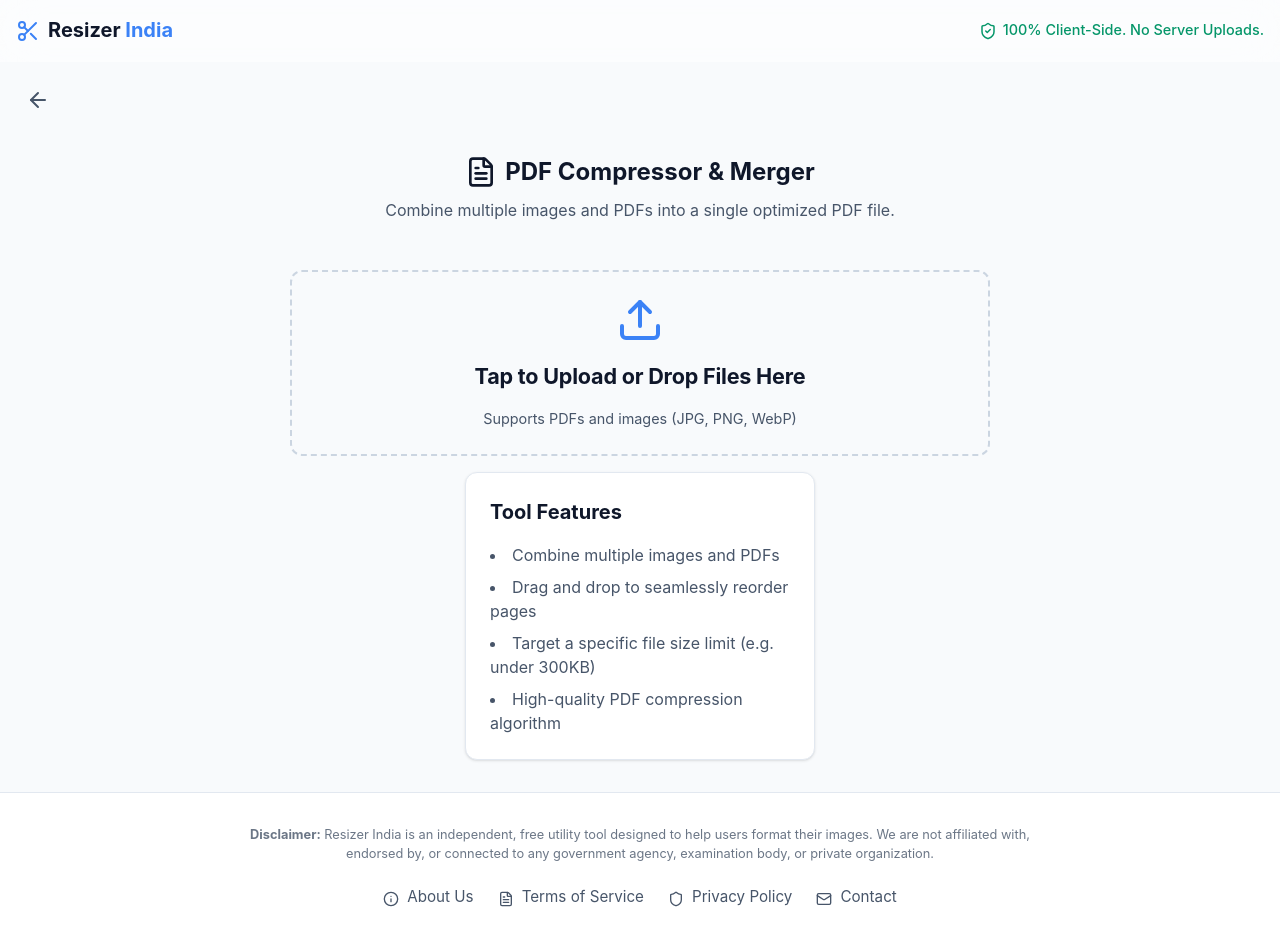
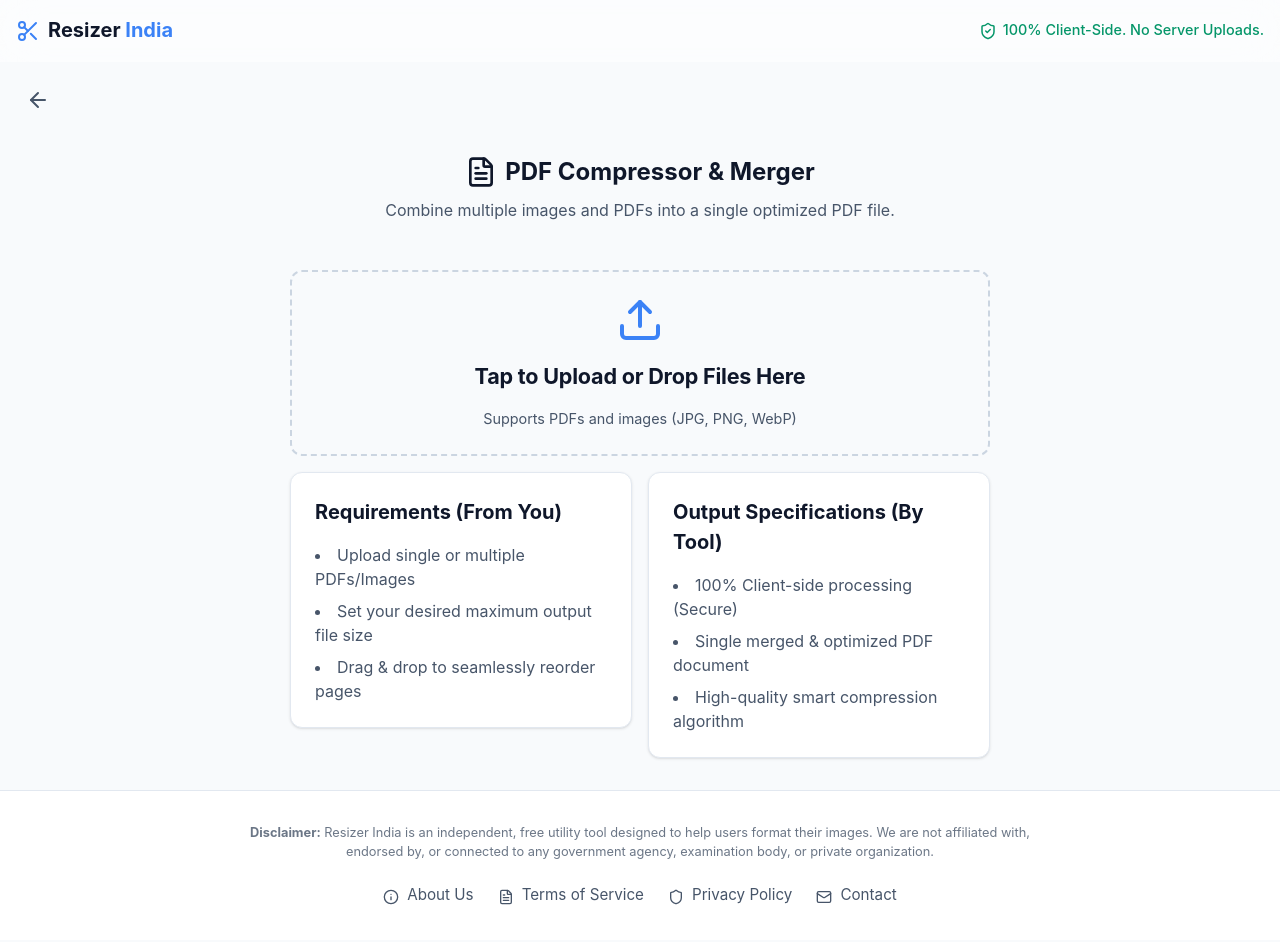
Before and after one commit to TechyNisarg/resizer-india, a React (Vite) app: page /pdf in a window 1280 px wide. Built offline with nearby package versions, Linux system fonts and the light colour scheme; a web font is replaced by a local one.

Commit message:
style: split PDF info card into two cards for symmetrical layout

```diff
--- a/src/pages/PdfCompressor.tsx
+++ b/src/pages/PdfCompressor.tsx
@@ -546,15 +546,24 @@ export const PdfCompressor: React.FC = () => {
       <div className="info-grid" style={{ margin: '0 auto' }}>
 
         {pages.length === 0 && (
-          <div className="card">
-            <h2 style={{ fontSize: '1.25rem', marginBottom: '1rem', color: 'var(--text-primary)' }}>Tool Features</h2>
-            <ul style={{ listStylePosition: 'inside', color: 'var(--text-secondary)', display: 'flex', flexDirection: 'column', gap: '0.5rem' }}>
-              <li>Combine multiple images and PDFs</li>
-              <li>Drag and drop to seamlessly reorder pages</li>
-              <li>Target a specific file size limit (e.g. under 300KB)</li>
-              <li>High-quality PDF compression algorithm</li>
-            </ul>
-          </div>
+          <>
+            <div className="card">
+              <h2 style={{ fontSize: '1.25rem', marginBottom: '1rem', color: 'var(--text-primary)' }}>Requirements (From You)</h2>
+              <ul style={{ listStylePosition: 'inside', color: 'var(--text-secondary)', display: 'flex', flexDirection: 'column', gap: '0.5rem' }}>
+                <li>Upload single or multiple PDFs/Images</li>
+                <li>Set your desired maximum output file size</li>
+                <li>Drag & drop to seamlessly reorder pages</li>
+              </ul>
+            </div>
+            <div className="card">
+              <h2 style={{ fontSize: '1.25rem', marginBottom: '1rem', color: 'var(--text-primary)' }}>Output Specifications (By Tool)</h2>
+              <ul style={{ listStylePosition: 'inside', color: 'var(--text-secondary)', display: 'flex', flexDirection: 'column', gap: '0.5rem' }}>
+                <li>100% Client-side processing (Secure)</li>
+                <li>Single merged & optimized PDF document</li>
+                <li>High-quality smart compression algorithm</li>
+              </ul>
+            </div>
+          </>
         )}
       </div>
     </div>
```
